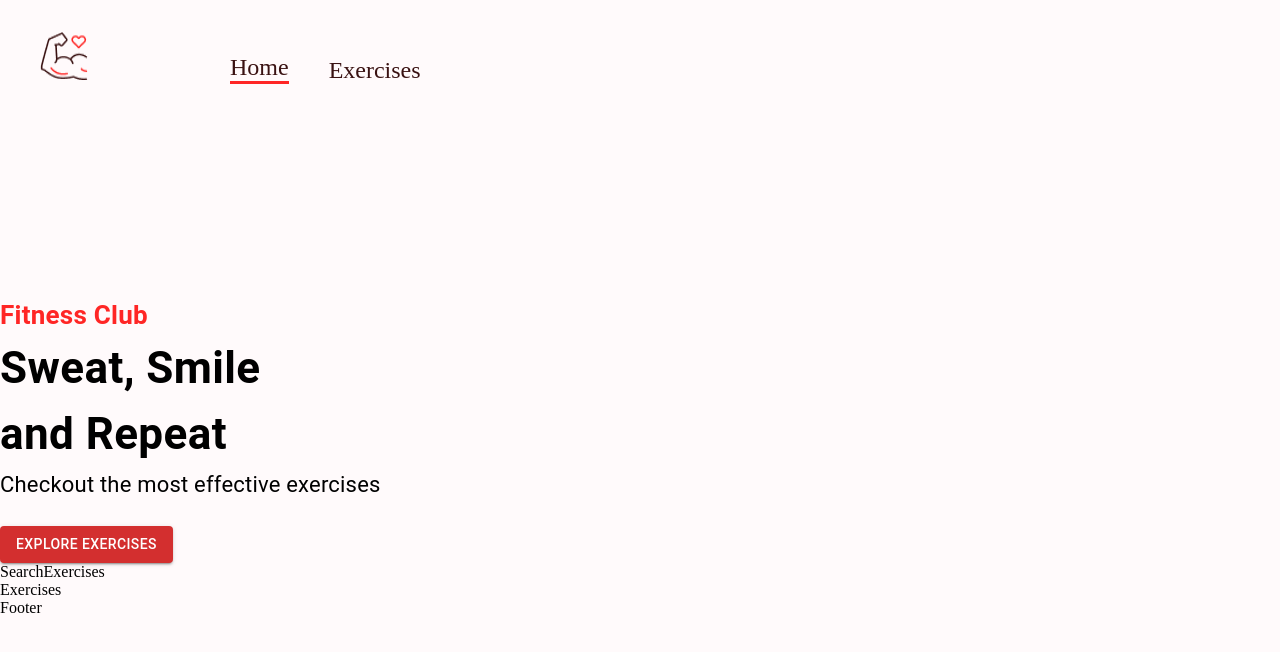
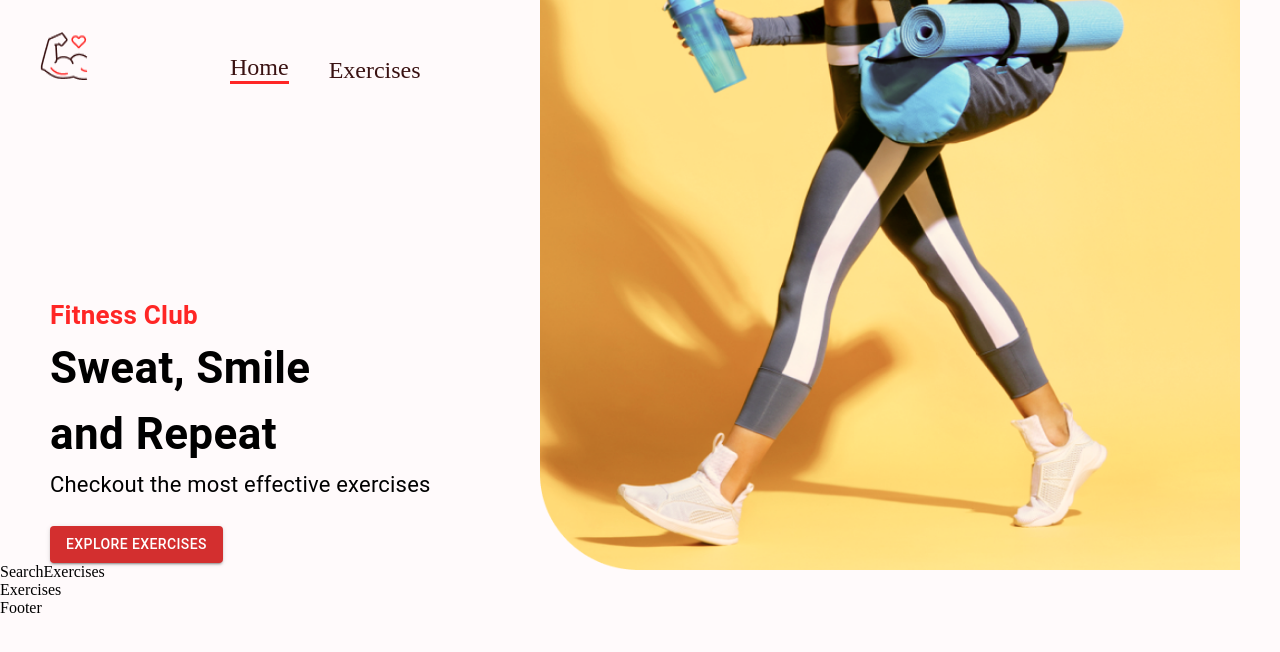
Before and after one commit to fad16papa/Gym_ExerciseApp, a React (Create React App) app: page / in a window 1280 px wide. Shown: the top 652 px of the page. Built offline with nearby package versions, Linux system fonts and the light colour scheme.

Commit message:
Commit changes

```diff
--- a/src/components/HeroBanner.js
+++ b/src/components/HeroBanner.js
@@ -1,12 +1,13 @@
 import React from "react";
 import { Box, Button, Stack, Typography } from "@mui/material";
+import HeroBannerImage from "../assets/images/banner.png";
 
 const HeroBanner = () => {
   return (
     <Box
       sx={{
         mt: { lg: "212px", xs: "70px" },
-        ml: { sm: "50ox" },
+        ml: { sm: "50px" },
       }}
     >
       <Typography color="#FF2625" fontWeight="600" fontSize="26px">
@@ -21,9 +22,10 @@
       <Typography fontSize="22px" lineHeight="35px" mb={3}>
         Checkout the most effective exercises
       </Typography>
-      <Button variant="contained" color="error">
+      <Button variant="contained" color="error" href="#exercises">
         Explore Exercises
       </Button>
+      <img src={HeroBannerImage} alt="banner" className="hero-banner-img" />
     </Box>
   );
 };
```
